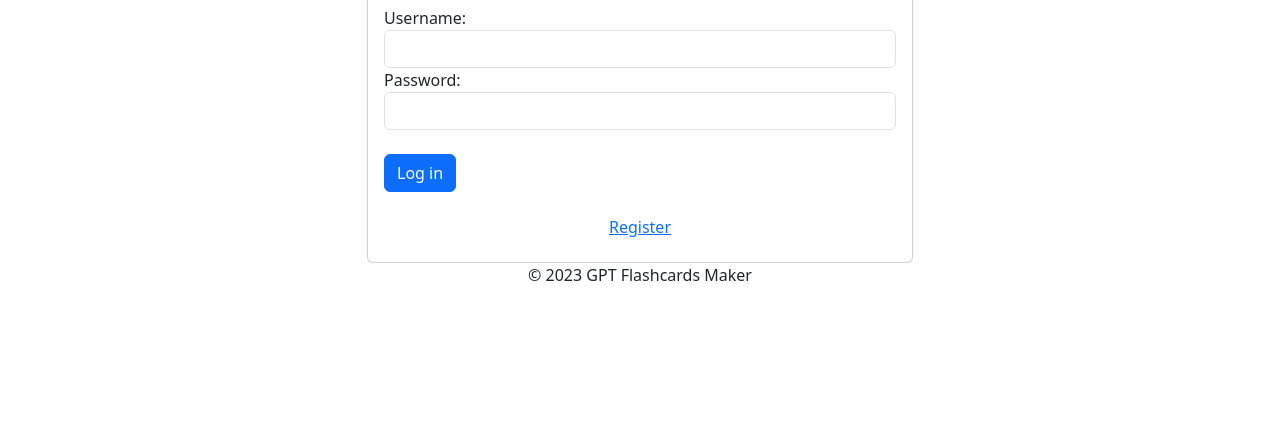
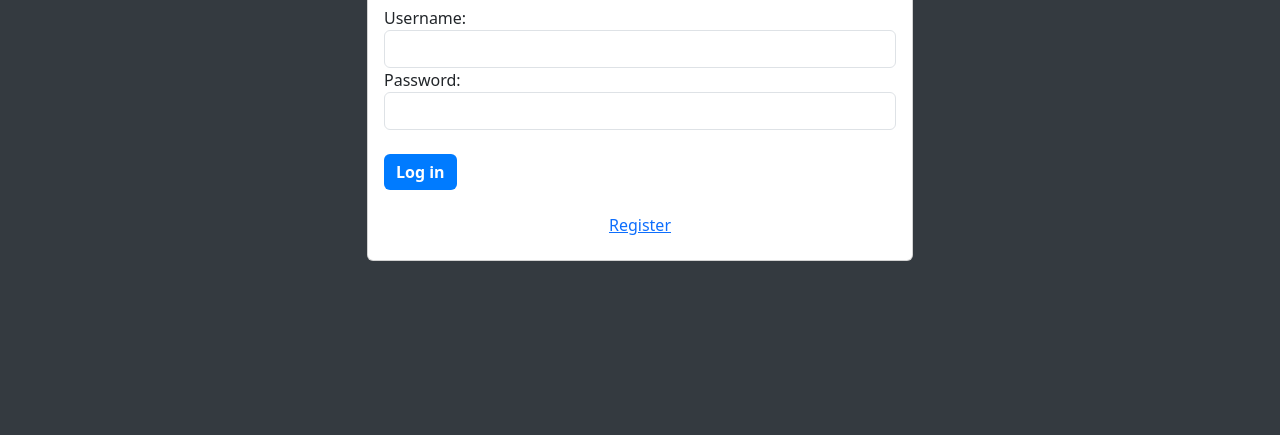
Before and after one commit to ldgze/GPT-flashcards-maker, a website: page frontend/index.html in a window 1280 px wide. Shown: the part 365-800 px from the top of the page. Drawn offline with nearby package versions, Linux system fonts and the light colour scheme.

Commit message:
Update styles

```diff
--- /dev/null
+++ b/frontend/css/login.css
@@ -0,0 +1,30 @@
+/* login.css */
+.dark-bg {
+  background-color: #343a40; /* Dark background for the body */
+  color: #fff; /* Text color for the body */
+}
+
+/* Button styles */
+.btn-primary {
+  background-color: #007bff;
+  border: none;
+  transition: background-color 0.3s; /* Add transition for smooth hover effect */
+  color: #fff;
+  font-weight: bold; /* Customize font weight */
+}
+
+.btn-primary:hover {
+  background-color: #0056b3;
+}
+
+.btn-success {
+  background-color: #28a745;
+  border: none;
+  transition: background-color 0.3s;
+  color: #fff;
+  font-weight: bold;
+}
+
+.btn-success:hover {
+  background-color: #1d9239;
+}
--- /dev/null
+++ b/frontend/css/profile.css
@@ -0,0 +1,30 @@
+/* registration.css */
+.dark-bg {
+  background-color: #343a40; /* Dark background for the body */
+  color: #fff; /* Text color for the body */
+}
+
+/* Button styles */
+.btn-primary {
+  background-color: #007bff;
+  border: none;
+  transition: background-color 0.3s; /* Add transition for smooth hover effect */
+  color: #fff;
+  font-weight: bold; /* Customize font weight */
+}
+
+.btn-primary:hover {
+  background-color: #0056b3;
+}
+
+.btn-success {
+  background-color: #28a745;
+  border: none;
+  transition: background-color 0.3s;
+  color: #fff;
+  font-weight: bold;
+}
+
+.btn-success:hover {
+  background-color: #1d9239;
+}
--- /dev/null
+++ b/frontend/css/registration.css
@@ -0,0 +1,30 @@
+/* registration.css */
+.dark-bg {
+  background-color: #343a40; /* Dark background for the body */
+  color: #fff; /* Text color for the body */
+}
+
+/* Button styles */
+.btn-primary {
+  background-color: #007bff;
+  border: none;
+  transition: background-color 0.3s; /* Add transition for smooth hover effect */
+  color: #fff;
+  font-weight: bold; /* Customize font weight */
+}
+
+.btn-primary:hover {
+  background-color: #0056b3;
+}
+
+.btn-success {
+  background-color: #28a745;
+  border: none;
+  transition: background-color 0.3s;
+  color: #fff;
+  font-weight: bold;
+}
+
+.btn-success:hover {
+  background-color: #1d9239;
+}
--- a/frontend/index.html
+++ b/frontend/index.html
@@ -3,7 +3,7 @@
   <head>
     <meta charset="UTF-8" />
     <meta name="viewport" content="width=device-width, initial-scale=1.0" />
-    <title>GTP Flashcards Maker</title>
+    <title>GPT Flashcards Maker</title>
 
     <link
       href="https://cdn.jsdelivr.net/npm/bootstrap@5.3.2/dist/css/bootstrap.min.css"
@@ -11,10 +11,13 @@
       integrity="sha384-T3c6CoIi6uLrA9TneNEoa7RxnatzjcDSCmG1MXxSR1GAsXEV/Dwwykc2MPK8M2HN"
       crossorigin="anonymous"
     />
+    <link rel="stylesheet" href="./css/login.css" />
+    <!-- Add your custom CSS for the dark background -->
   </head>
-  <body>
+  <body class="dark-bg">
+    <!-- Add a class to set a dark background -->
     <div class="container">
-      <h1 class="text-center my-5">GTP Flashcards Maker</h1>
+      <h1 class="text-center my-5">GPT Flashcards Maker</h1>
 
       <div id="messages"></div>
 
@@ -60,13 +63,6 @@
       </div>
     </div>
 
-    <!-- Footer -->
-    <footer class="footer">
-      <div class="container text-center">
-        <p>&copy; 2023 GPT Flashcards Maker</p>
-      </div>
-    </footer>
-
     <script
       src="https://cdn.jsdelivr.net/npm/bootstrap@5.3.2/dist/js/bootstrap.bundle.min.js"
       integrity="sha384-C6RzsynM9kWDrMNeT87bh95OGNyZPhcTNXj1NW7RuBCsyN/o0jlpcV8Qyq46cDfL"
--- a/frontend/js/profile.js
+++ b/frontend/js/profile.js
@@ -46,4 +46,4 @@ function Profile() {
 }
 
 const profile = Profile();
-profile.showMessage("Please rigister with your username and password.", "info");
+profile.showMessage("Please update your username and password.", "info");
--- a/frontend/js/registration.js
+++ b/frontend/js/registration.js
@@ -49,4 +49,7 @@ function Registration() {
 }
 
 const registration = Registration();
-registration.showMessage("Please update your username and password.", "info");
+registration.showMessage(
+  "Please rigister with your username and password.",
+  "info",
+);
```
Also changed, not shown: frontend/dashboard.html (+1 -0 lines), frontend/profile.html (+2 -1 lines), frontend/registration.html (+2 -1 lines).
